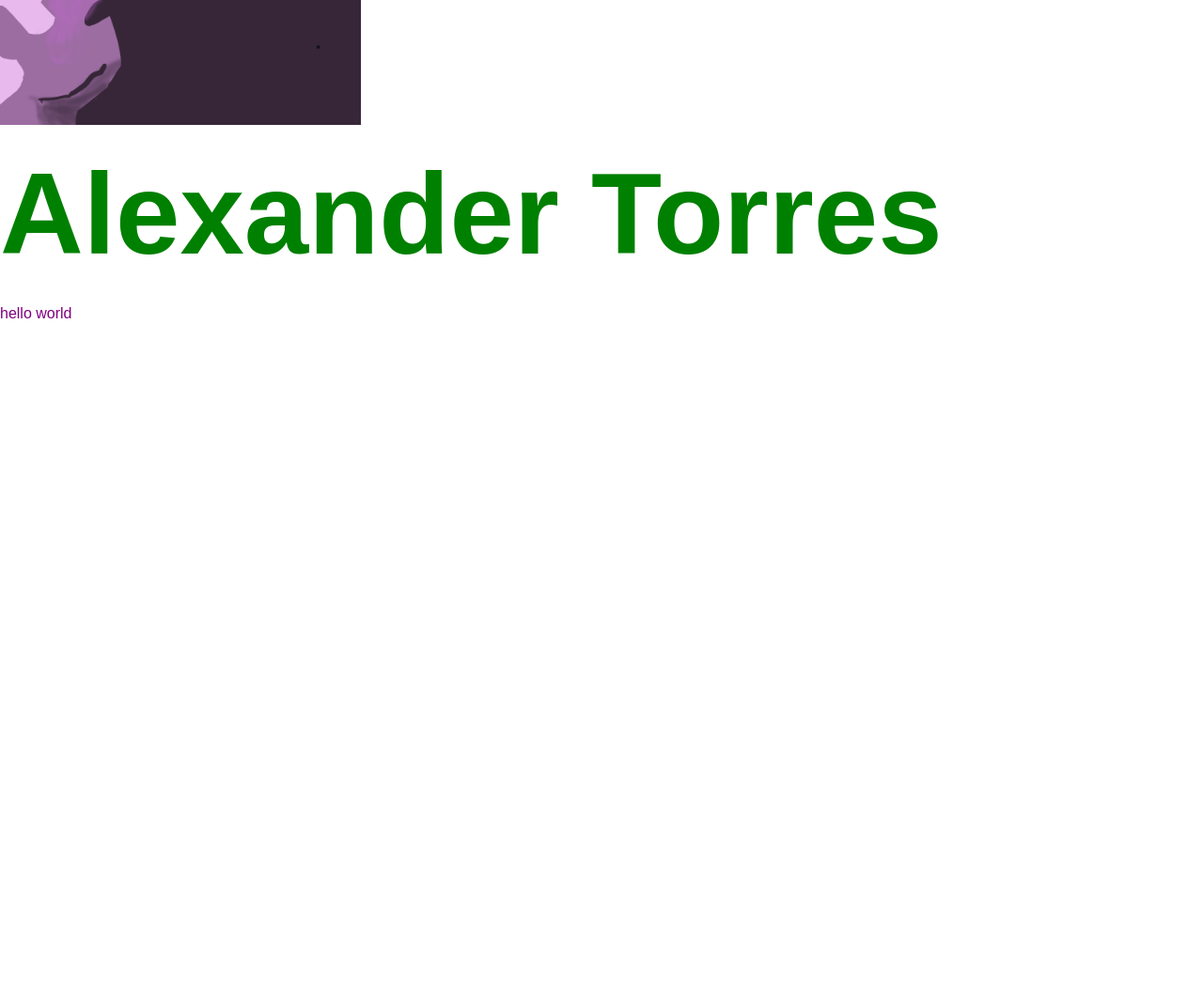
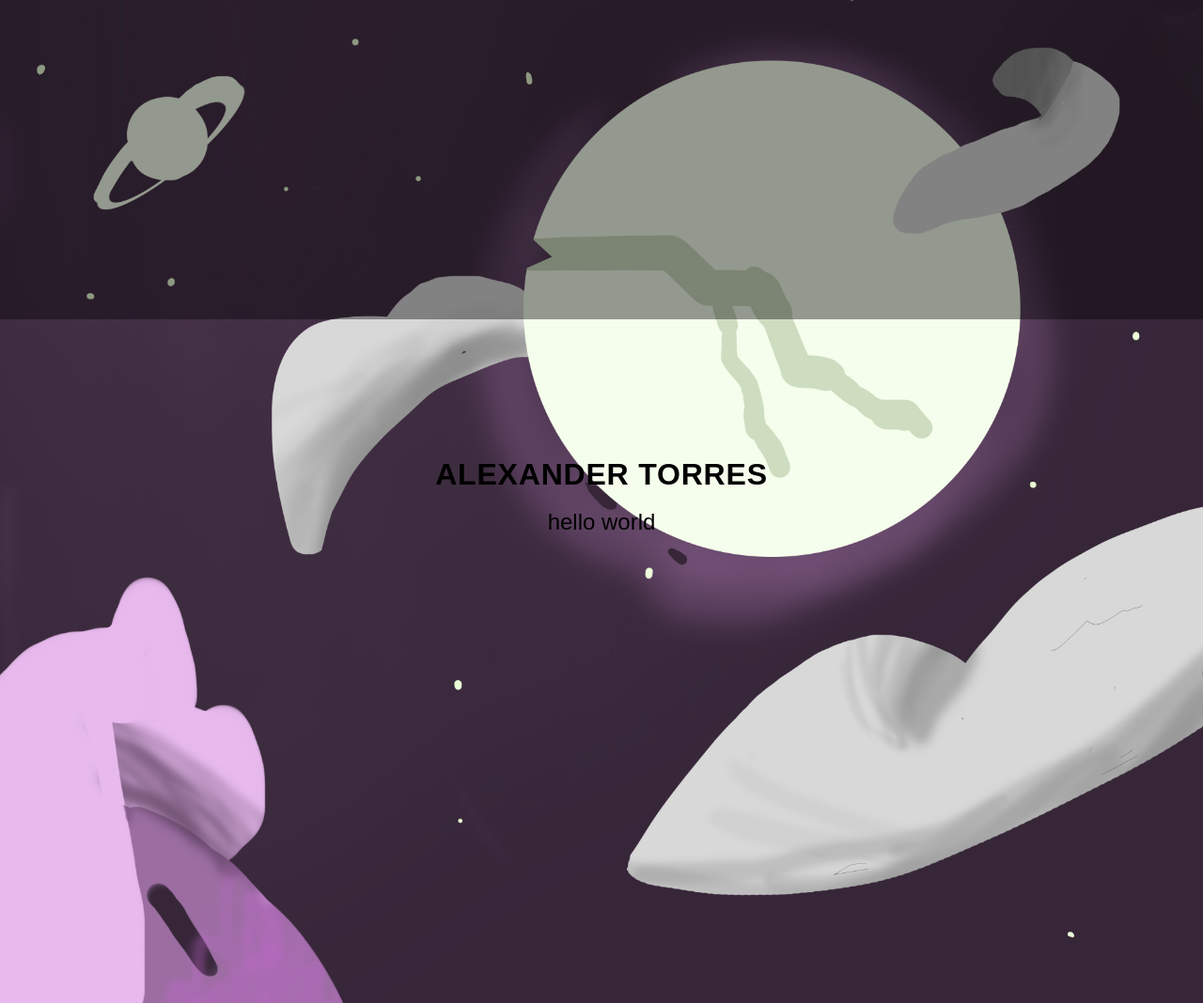
Before and after one commit to Alex-Torres1/Alex-Torres1.github.io, a plain HTML site: page index.html in a window 1280 px wide. Shown: the part 460-1528 px from the top of the page at 94% size. Before the commit the page ends 806 px from the top, so only its background shows below. Drawn offline with Linux system fonts and the light colour scheme.

Commit message:
change to fill

```diff
--- a/css/styles.css
+++ b/css/styles.css
@@ -18,20 +18,68 @@ body {
 *::after {
   box-sizing: inherit;
 }
-/* end basic html styles*/
-h1 {
-  color: red;
-}
-.big-heading {
-  color: green;
-  font-size: 123px;
-}
-p {
-  color: purple;
-}
 
 img {
   width: 30%;
   height: auto;
   display: block;
 }
+/* end basic html styles*/
+
+.hero-box {
+  display: grid;
+  grid-template-columns: 1fr;
+  grid-template-rows: 1fr;
+  grid-gap: 0px;
+  align-content: center;
+  align-items: start;
+  height: 100%;
+  width: 100%;
+}
+
+.hero-image-box {
+  height: 100%;
+  width: 100%;
+  display: grid;
+  grid-column: 1 / -1;
+  grid-row: 1 / -1;
+}
+
+.hero-image-box::after {
+  content: "";
+  height: 100%;
+  width: 100%;
+  position: absolute;
+  top: 0;
+  left: 0;
+  background-color: rgba(0, 0, 0, 0.4);
+}
+
+.hero-image {
+  height: 100%;
+  width: 100%;
+  object-fit: fill;
+}
+
+.hero-text-box {
+  grid-row: 1 / -1;
+  grid-column: 1 / -1;
+  align-self: center;
+  padding: 1rem;
+  z-index: 10;
+  text-align: center;
+}
+
+.hero-heading {
+  font-size: 2rem;
+  letter-spacing: 0.05rem;
+  font-weight: bold;
+  text-transform: uppercase;
+  color: black;
+}
+
+.hero-text {
+  font-size: 1.5rem;
+  margin-top: 0.5rem;
+  color: black;
+}
--- a/index.html
+++ b/index.html
@@ -16,9 +16,10 @@
           alt="Work in Progress painting, purple man watching clouds swirl broken moon."
         />
       </section>
-      <section class="hero-text-box"></section>
-      <h1 class="big-heading">Alexander Torres</h1>
-      <p class="hero-text">hello world</p>
+      <section class="hero-text-box">
+        <h1 class="hero-heading">Alexander Torres</h1>
+        <p class="hero-text">hello world</p>
+      </section>
     </header>
   </body>
 </html>
```
